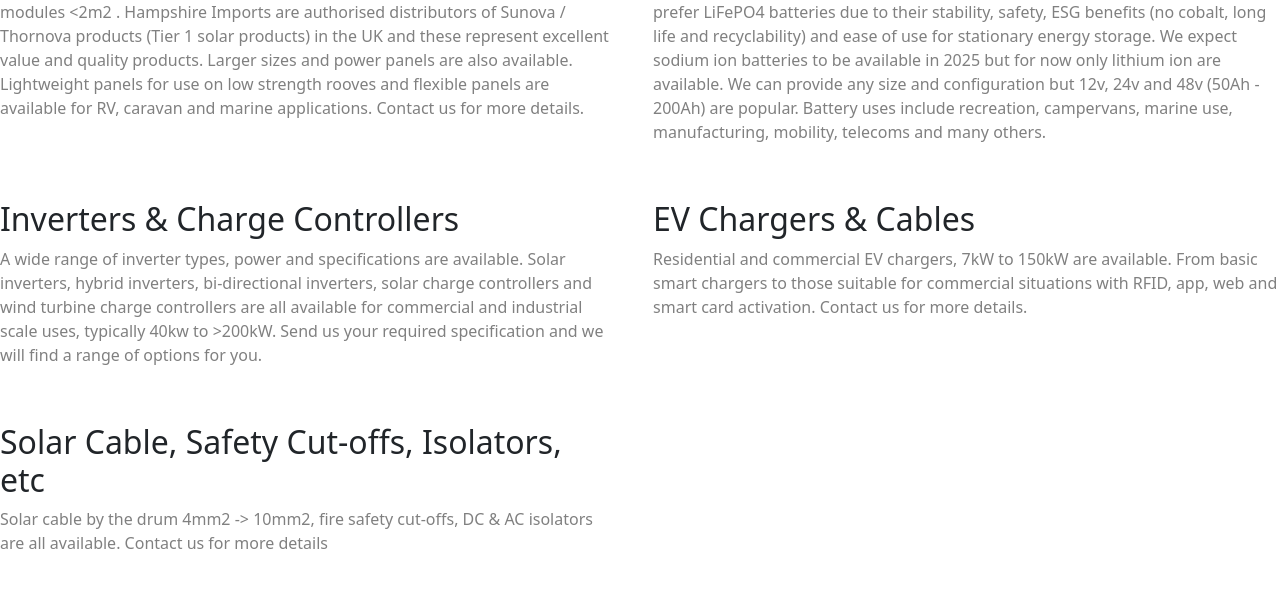
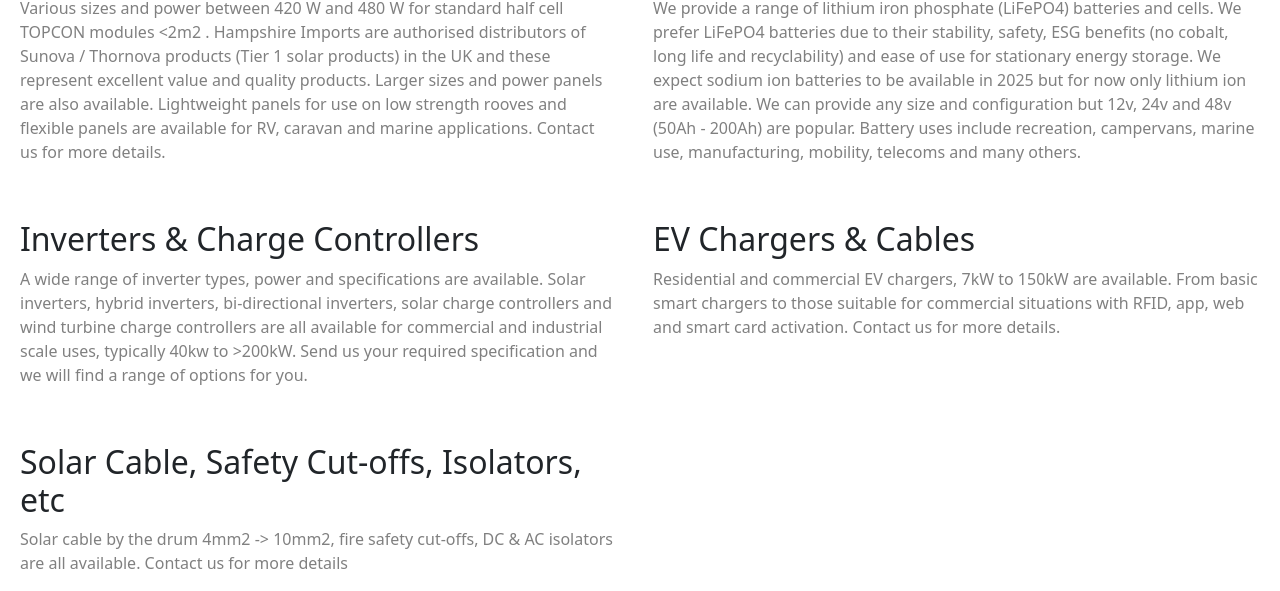
Before and after one commit to SamRichell/Hampshire-Imports-Static, a plain HTML site: page public/products.html in a window 1280 px wide. Shown: the part 748-1339 px from the top of the page. Drawn offline with nearby package versions, Linux system fonts and the light colour scheme.

Commit message:
updated styling for products page

```diff
--- a/public/css/style.css
+++ b/public/css/style.css
@@ -151,12 +151,17 @@ polygon {
 
 /***** Products Page *****/
 
-.products {
+.products.casing {
     display: grid;
     gap: 40px;
+    margin: 10px 0;
 }
 
 @media (min-width: 1000px) {
+    .products.casing {
+        margin: 20px;
+    }
+
     .products > .title {
         grid-column: span 2;
         text-align: center;
```
